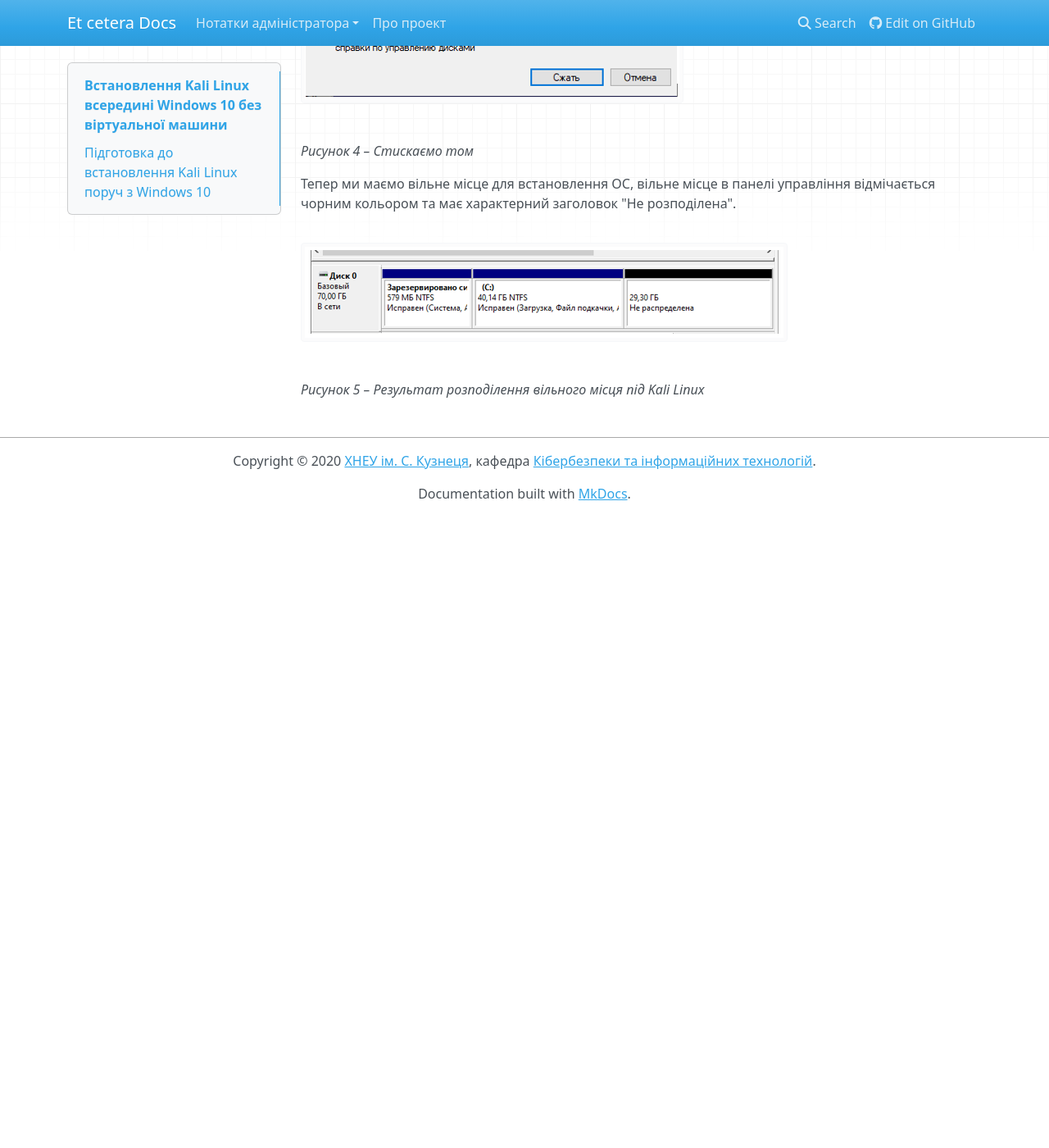
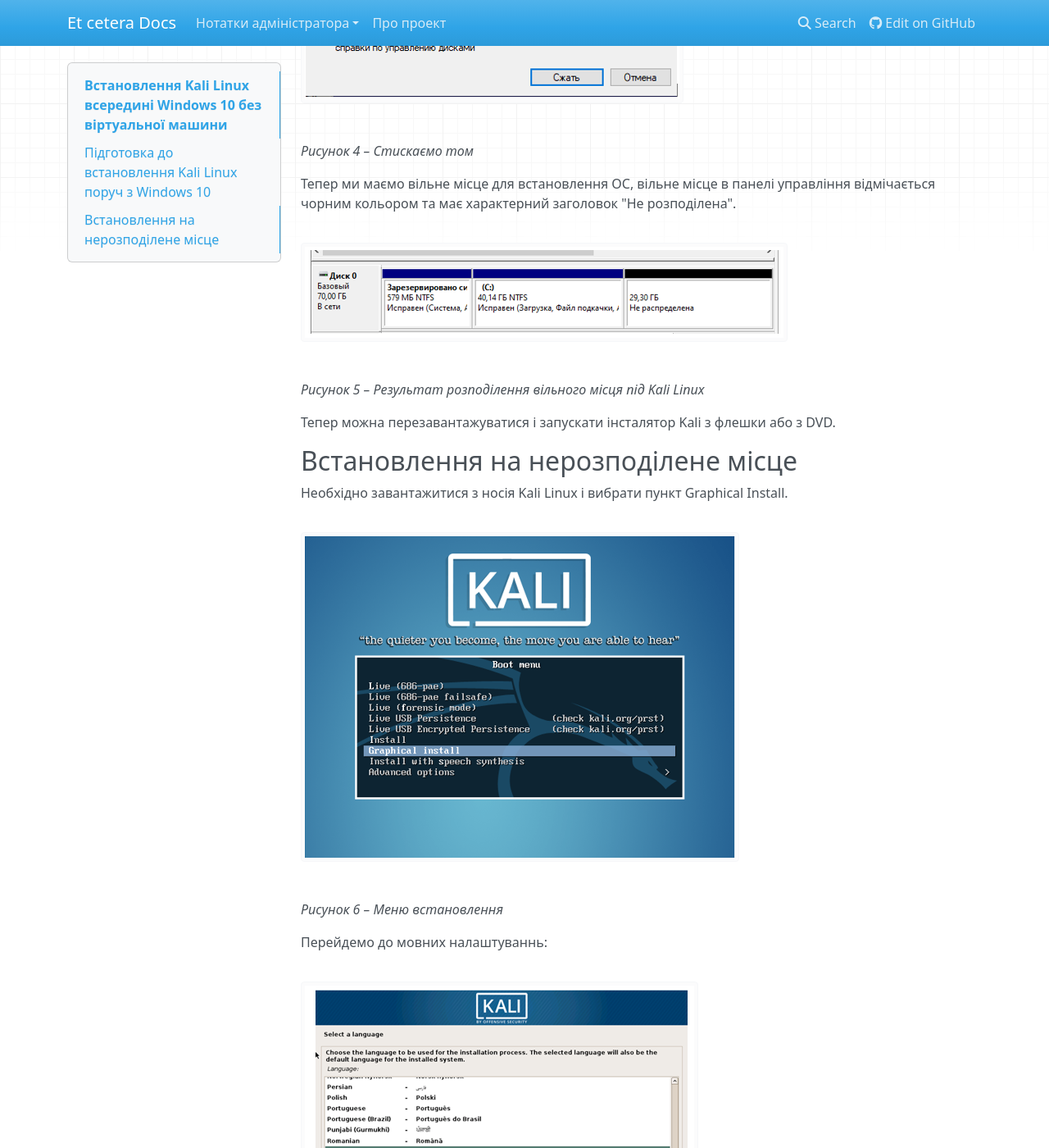
Before and after one commit to texnotes/sitesdocs, an MkDocs documentation site: the page built from docs/kaliwindows.md, in a window 1280 px wide and 1400 px high, scrolled down 2202 px. Shown: the whole window at 82% size. Built offline with MkDocs 1.6.1, drawn with Linux system fonts in a browser that asks for light colours; nearby versions of some CDN libraries; before the commit the page ends 2832 px from its top, so only the background shows below that; some of the changed text lies outside the part shown.

Commit message:
Update kaliwindows.md

```diff
--- a/docs/kaliwindows.md
+++ b/docs/kaliwindows.md
@@ -38,3 +38,37 @@ Linux і Windows не можуть використовувати один і т
 ![](img/img-6005.png)
 
 *Рисунок 5 – Результат розподілення вільного місця під Kali Linux*
+
+Тепер можна перезавантажуватися і запускати інсталятор Kali з флешки або з DVD.
+
+## Встановлення на нерозподілене місце
+
+Необхідно завантажитися з носія Kali Linux і вибрати пункт Graphical Install.
+
+![](img/img-6006.png)
+
+*Рисунок 6 – Меню встановлення*
+
+Перейдемо до мовних налаштуваннь:
+
+![](img/img-6007.png)
+
+*Рисунок 7 – Мовні налаштування*
+
+Та обираємо зручну для нас розкладку зміни мови клавіатури
+
+![](img/img-6008.png)
+
+*Рисунок 8 – Зміна розкладки*
+
+Далі Linux налаштує мережу в автоматичному режимі :
+
+![](img/img-6009.png)
+
+*Рисунок 9 – Налаштування мережі*
+
+Далі необхідно буде ввести пароль для суперкористувача Kali.
+
+![](img/img-6010.png)
+
+*Рисунок 10 – Встановлення паролю суперкористувача *
```
